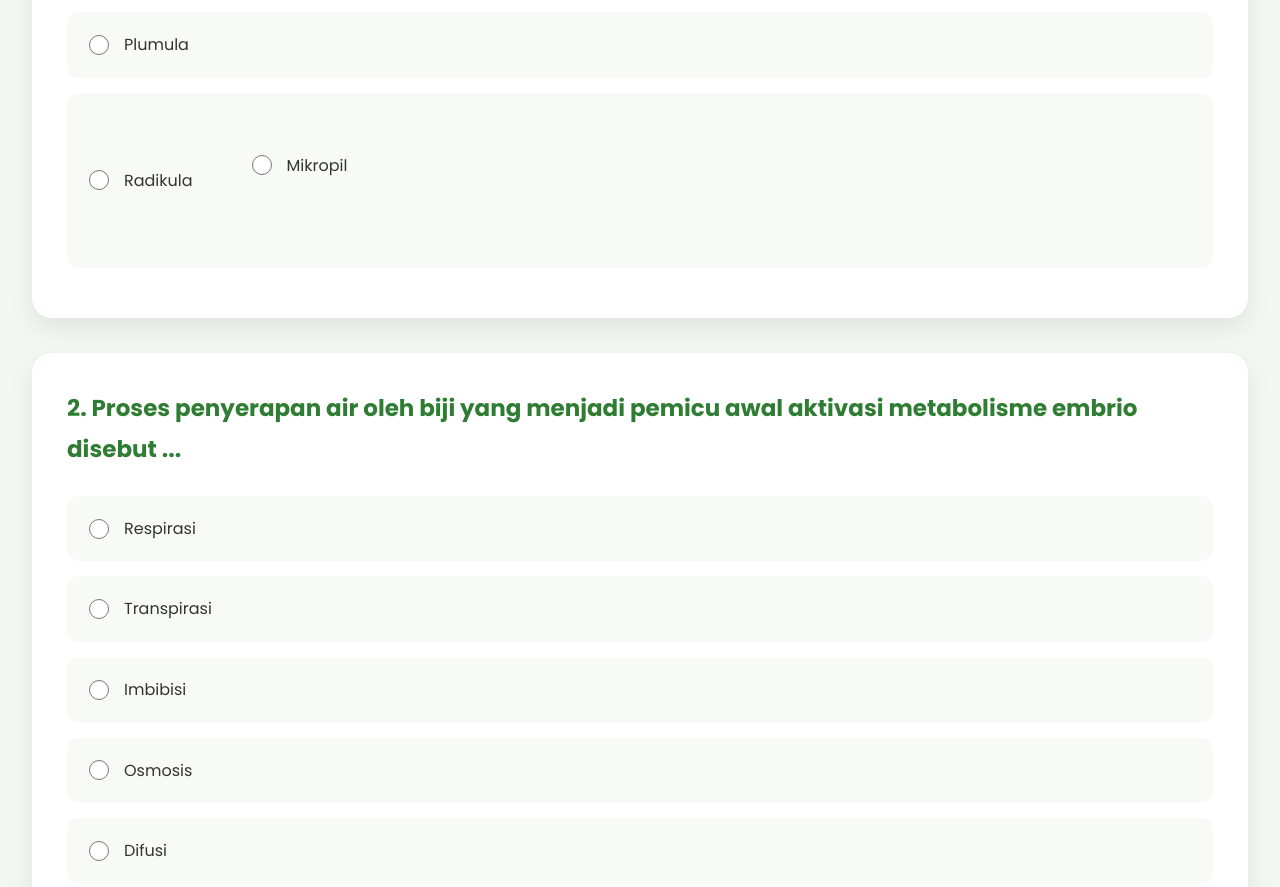
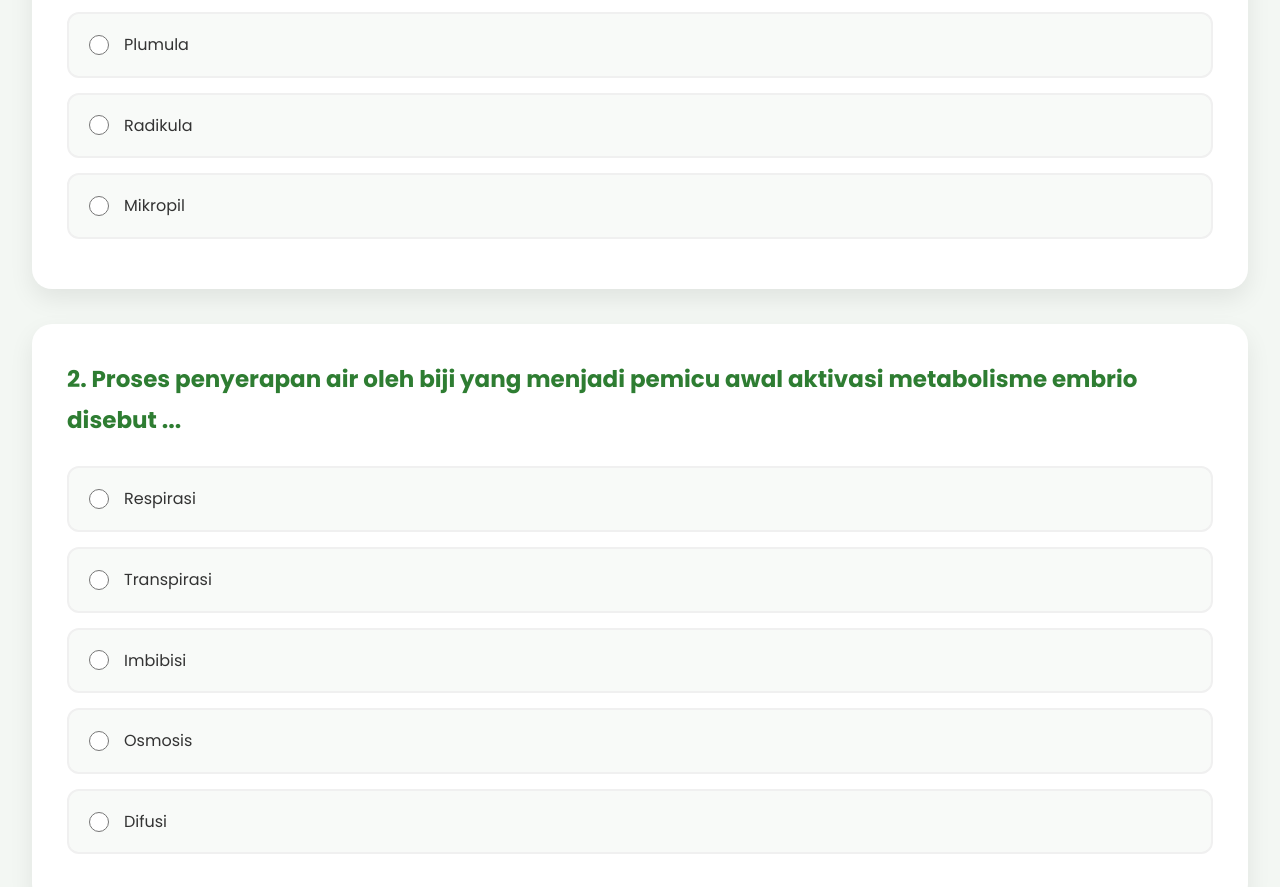
Before and after one commit to agiisttta/NexSeed, a plain HTML site: page frontend/html/quiz.html in a window 1280 px wide. Shown: the part 1287-2174 px from the top of the page. Drawn offline with Linux system fonts and the light colour scheme; no server answers; sample sign-in values are in the browser's storage.

Commit message:
Update Quiz 2

```diff
--- a/frontend/css/quiz.css
+++ b/frontend/css/quiz.css
@@ -398,32 +398,36 @@ nav ul li.active a {
 }
 /* Pilihan jawaban */
 
-.question label {
-  display: flex;
-  align-items: center;
-  gap: 15px;
-  padding: 18px 20px;
-  margin-bottom: 15px;
-  background: #f8faf8;
-  border: 2px solid transparent;
-  border-radius: 12px;
-  cursor: pointer;
-  transition: 0.3s;
-  font-size: 16px;
+.question label{
+    display:flex;
+    align-items:center;
+    gap:15px;
+    width:100%;
+    padding:18px 20px;
+    margin:0 0 15px;
+    background:#f8faf8;
+    border:2px solid #f0f0f0;
+    border-radius:12px;
+    cursor:pointer;
+    transition:.3s;
 }
 
-.question label:hover {
-  background: #e8f5e9;
-  border-color: #66bb6a;
-  transform: translateX(6px);
+.question label:hover{
+    background:#e8f5e9;
+    border-color:#66bb6a;
 }
 /* Radio */
 
-.question input[type="radio"] {
-  width: 20px;
-  height: 20px;
-  accent-color: #2e7d32;
+.question input[type="radio"]{
+
+    flex-shrink:0;
+    width:20px;
+    height:20px;
+    accent-color:#2e7d32;
+    cursor:pointer;
+
 }
+
 /* Jawaban dipilih */
 
 .question label:has(input:checked) {
--- a/frontend/html/quiz.html
+++ b/frontend/html/quiz.html
@@ -195,7 +195,7 @@
             <input type="radio" name="q1" value="D" />
 
             Radikula
-          <label>
+          </label>
 
           <label>
             <input type="radio" name="q1" value="E" />
```
